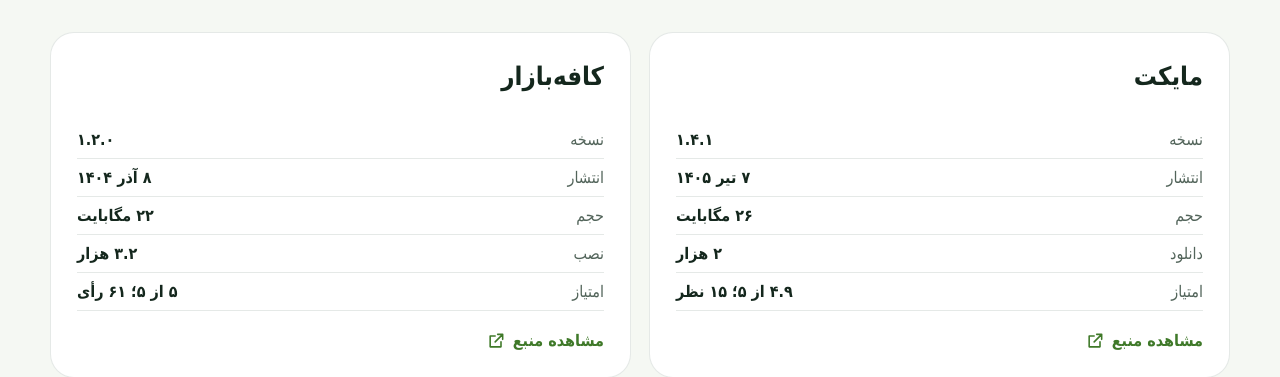
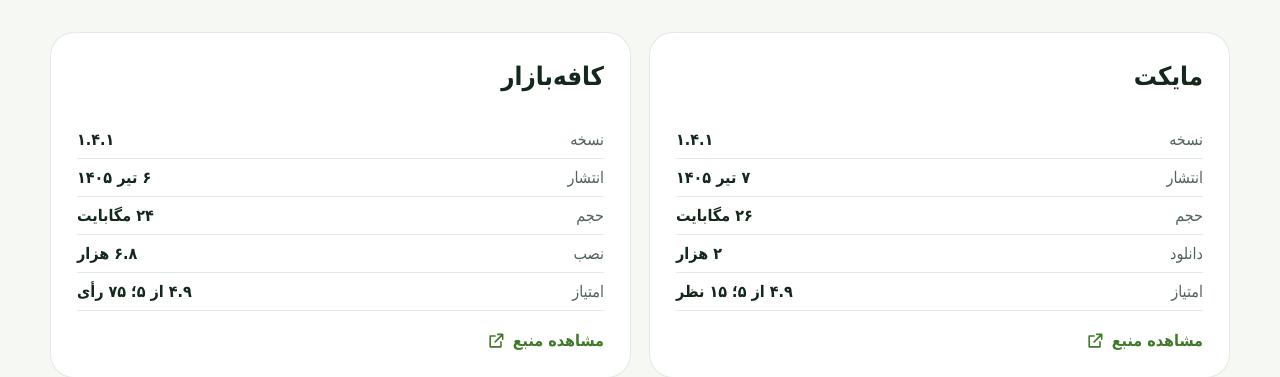
Before and after one commit to Ahadmtv/yakhchal-nextjs, a Next.js app: page /download in a window 1280 px wide. Shown: the part 1008-1385 px from the top of the page. Built offline with nearby package versions, Linux system fonts and the light colour scheme; no server answers; a small style sheet from the web is missing.

Commit message:
feat: add verified store reviews and stats

```diff
--- a/src/app/download/page.tsx
+++ b/src/app/download/page.tsx
@@ -4,7 +4,7 @@
 import DownloadQrCode from "@/components/DownloadQrCode";
 import Icon from "@/components/Icon";
 import StoreButtons from "@/components/StoreButtons";
-import { latestVerifiedRelease, storeListings } from "@/data/appStats";
+import { getStore, latestStoreVerification, latestVerifiedRelease, storeListings } from "@/data/appStats";
 import { assets } from "@/lib/assets";
 import { serializeJsonLd } from "@/lib/jsonld";
 import { siteConfig } from "@/lib/site";
@@ -47,6 +47,8 @@
   },
 ] as const;
 
+const myket = getStore("myket");
+
 const softwareSchema = {
   "@context": "https://schema.org",
   "@type": "MobileApplication",
@@ -55,8 +57,8 @@
   applicationCategory: "LifestyleApplication",
   description,
   url: `${siteConfig.url}/download`,
-  downloadUrl: storeListings[0].url,
-  softwareVersion: "1.4.1",
+  downloadUrl: myket.url,
+  softwareVersion: latestVerifiedRelease.version,
   image: assets.og,
   publisher: { "@type": "Organization", name: "گروه یخچال", url: siteConfig.url },
 };
@@ -85,7 +87,7 @@
               <h1>{title}</h1>
               <p className="detail-lead">از فروشگاه مورداعتماد خود نصب کنید و مواد خانه، پیشنهاد غذا، برنامه هفتگی و فهرست خرید را کنار هم نگه دارید.</p>
               <StoreButtons source="download_page_hero" />
-              <p className="verified-note"><Icon name="check" />اطلاعات فروشگاه‌ها آخرین‌بار در <time dateTime={storeListings[0].verifiedAt}>{storeListings[0].verifiedAtLabel}</time> بررسی شده‌اند.</p>
+              <p className="verified-note"><Icon name="check" />اطلاعات فروشگاه‌ها آخرین‌بار در <time dateTime={latestStoreVerification.date}>{latestStoreVerification.label}</time> بررسی شده‌اند.</p>
             </div>
             <div className="download-page-visual">
               <Image src={assets.appPreview760} alt="نمای واقعی اپلیکیشن یخچال" width={760} height={1516} preload quality={85} sizes="(max-width: 699px) 230px, 300px" />
@@ -101,20 +103,20 @@
                 <article key={store.id}>
                   <h3>{store.name}</h3>
                   <dl>
-                    <div><dt>نسخه</dt><dd>{store.version}</dd></div>
-                    <div><dt>انتشار</dt><dd>{store.releaseDate}</dd></div>
+                    <div><dt>نسخه</dt><dd>{store.versionLabel}</dd></div>
+                    <div><dt>انتشار</dt><dd><time dateTime={store.releaseDate}>{store.releaseDateLabel}</time></dd></div>
                     <div><dt>حجم</dt><dd>{store.size}</dd></div>
                     <div><dt>{store.metricLabel}</dt><dd>{store.metricValue}</dd></div>
                     <div><dt>امتیاز</dt><dd>{store.rating}؛ {store.ratingCount}</dd></div>
                   </dl>
-                  <a className="text-link" href={store.url} target="_blank" rel="noopener noreferrer">مشاهده منبع<Icon name="external" /></a>
+                  <a className="text-link" href={store.url} target="_blank" rel="noopener noreferrer">مشاهده منبع<span className="sr-only"> (در پنجره جدید)</span><Icon name="external" /></a>
                 </article>
               ))}
             </div>
           </section>
 
           <section className="release-notes" aria-labelledby="release-notes-title">
-            <div><p className="eyebrow">تغییرات اخیر</p><h2 id="release-notes-title">نسخه {latestVerifiedRelease.version}</h2><p>{latestVerifiedRelease.date}، طبق توضیحات انتشار {latestVerifiedRelease.store}</p></div>
+            <div><p className="eyebrow">تغییرات اخیر</p><h2 id="release-notes-title">نسخه {latestVerifiedRelease.versionLabel}</h2><p><time dateTime={latestVerifiedRelease.date}>{latestVerifiedRelease.dateLabel}</time>، طبق توضیحات انتشار {latestVerifiedRelease.store}</p></div>
             <ul>{latestVerifiedRelease.changes.map((change) => <li key={change}><Icon name="check" />{change}</li>)}</ul>
           </section>
 
--- a/src/app/globals.css
+++ b/src/app/globals.css
@@ -639,6 +639,8 @@
   .testimonial-card > svg { width: 25px; color: var(--primary); }
   .testimonial-card blockquote { min-height: 62px; margin: 18px 0; font-size: 1.04rem; line-height: 1.9; }
   .testimonial-card figcaption { display: flex; align-items: center; justify-content: space-between; gap: 12px; color: var(--text-muted); font-size: .78rem; }
+  .testimonial-card figcaption > span { display: grid; gap: 2px; }
+  .testimonial-card figcaption small, .testimonial-card figcaption time { font-size: .7rem; }
   .testimonial-card figcaption a { color: var(--primary); font-weight: 750; }
   .product-update-section { background: color-mix(in srgb,var(--surface-soft) 58%,transparent); }
   .release-card { display: grid; grid-template-columns: 150px 1fr; gap: 28px; margin-top: 38px; padding: 28px; border: 1px solid var(--border); border-radius: 28px; background: var(--surface); box-shadow: 0 18px 50px var(--shadow); }
--- a/src/app/page.tsx
+++ b/src/app/page.tsx
@@ -15,7 +15,7 @@
 import { serializeJsonLd } from "@/lib/jsonld";
 import { assets } from "@/lib/assets";
 import { siteConfig } from "@/lib/site";
-import { latestVerifiedRelease, storeListings } from "@/data/appStats";
+import { getStore, latestVerifiedRelease } from "@/data/appStats";
 
 export const metadata: Metadata = {
   title: { absolute: "با مواد یخچال، برنامه غذایی هفته را بساز | یخچال" },
@@ -58,6 +58,8 @@
   sameAs: ["https://instagram.com/yakhchal.app", "https://www.linkedin.com/company/yakhchal"],
 };
 
+const myket = getStore("myket");
+
 const softwareSchema = {
   "@context": "https://schema.org",
   "@type": "MobileApplication",
@@ -67,7 +69,7 @@
   softwareVersion: latestVerifiedRelease.version,
   description: siteConfig.description,
   url: `${siteConfig.url}/download`,
-  downloadUrl: storeListings[0].url,
+  downloadUrl: myket.url,
   image: assets.og,
   featureList: [
     "برنامه‌ریزی وعده‌های هفتگی",
--- a/src/components/DownloadSection.tsx
+++ b/src/components/DownloadSection.tsx
@@ -16,7 +16,7 @@
             <h2 id="download-title">یخچال را همین حالا همراه خودتان ببرید</h2>
             <p>برای مدیریت موجودی، پیشنهاد غذا، برنامه هفتگی و فهرست خرید، فروشگاه موردنظر خود را انتخاب کنید.</p>
             <ul className="download-benefits">
-              {["رابط فارسی", `آخرین نسخه تأییدشده ${latestVerifiedRelease.version}`, "انتشار رسمی برای اندروید"].map((item) => <li key={item}><Icon name="check" />{item}</li>)}
+              {["رابط فارسی", `آخرین نسخه تأییدشده ${latestVerifiedRelease.versionLabel}`, "انتشار رسمی برای اندروید"].map((item) => <li key={item}><Icon name="check" />{item}</li>)}
             </ul>
             <StoreButtons source="home_download_section" />
             <Link className="text-link download-details-link" href="/download">جزئیات نسخه و راهنمای نصب<Icon name="arrow" /></Link>
--- a/src/components/HeroTrustBar.tsx
+++ b/src/components/HeroTrustBar.tsx
@@ -1,4 +1,4 @@
-import { storeListings } from "@/data/appStats";
+import { latestStoreVerification, storeListings } from "@/data/appStats";
 
 export default function HeroTrustBar() {
   return (
@@ -8,9 +8,10 @@
           <span>{store.name}</span>
           <strong>{store.rating}</strong>
           <small>{store.ratingCount}</small>
+          <span className="sr-only"> (در پنجره جدید)</span>
         </a>
       ))}
-      <p>بررسی آمار: <time dateTime={storeListings[0].verifiedAt}>{storeListings[0].verifiedAtLabel}</time></p>
+      <p>بررسی آمار: <time dateTime={latestStoreVerification.date}>{latestStoreVerification.label}</time></p>
     </div>
   );
 }
--- a/src/components/ProductUpdateSection.tsx
+++ b/src/components/ProductUpdateSection.tsx
@@ -10,14 +10,14 @@
         <SectionHeading
           eyebrow="آخرین نسخه تأییدشده"
           title={<span id="product-update-title">یخچال همچنان در حال بهترشدن است</span>}
-          description={`نسخه ${latestVerifiedRelease.version} در ${latestVerifiedRelease.date} در ${latestVerifiedRelease.store} ثبت شده است.`}
+          description={`نسخه ${latestVerifiedRelease.versionLabel} در ${latestVerifiedRelease.dateLabel} در ${latestVerifiedRelease.store} ثبت شده است.`}
           align="center"
         />
         <div className="release-card">
-          <div className="release-version"><span>نسخه</span><strong>{latestVerifiedRelease.version}</strong><time>{latestVerifiedRelease.date}</time></div>
+          <div className="release-version"><span>نسخه</span><strong>{latestVerifiedRelease.versionLabel}</strong><time dateTime={latestVerifiedRelease.date}>{latestVerifiedRelease.dateLabel}</time></div>
           <ul>{latestVerifiedRelease.changes.map((change) => <li key={change}><Icon name="check" />{change}</li>)}</ul>
           <div className="release-actions">
-            <a className="text-link" href={latestVerifiedRelease.sourceUrl} target="_blank" rel="noopener noreferrer">مشاهده منبع انتشار<Icon name="external" /></a>
+            <a className="text-link" href={latestVerifiedRelease.sourceUrl} target="_blank" rel="noopener noreferrer">مشاهده منبع انتشار<span className="sr-only"> (در پنجره جدید)</span><Icon name="external" /></a>
             <Link className="button button-primary" href="/download">نصب نسخه جدید</Link>
           </div>
         </div>
--- a/src/data/appStats.ts
+++ b/src/data/appStats.ts
@@ -11,13 +11,25 @@
   rating: string;
   ratingCount: string;
   version: string;
+  versionLabel: string;
   releaseDate: string;
+  releaseDateLabel: string;
   size: string;
   verifiedAt: string;
   verifiedAtLabel: string;
 }>;
 
-// Store metadata was checked against the public listings on 2026-08-02.
+export type VerifiedTestimonial = Readonly<{
+  quote: string;
+  author: string;
+  store: "مایکت" | "کافه‌بازار";
+  sourceUrl: string;
+  rating?: string;
+  publishedAt?: string;
+  verifiedAt: string;
+}>;
+
+// Public store metadata was checked against both official listings on 2026-08-02.
 // Keep downloads and installs separate: the stores use different metric definitions.
 export const storeListings: readonly StoreListing[] = [
   {
@@ -30,8 +42,10 @@
     metricValue: "۲ هزار",
     rating: "۴.۹ از ۵",
     ratingCount: "۱۵ نظر",
-    version: "۱.۴.۱",
-    releaseDate: "۷ تیر ۱۴۰۵",
+    version: "1.4.1",
+    versionLabel: "۱.۴.۱",
+    releaseDate: "2026-06-28",
+    releaseDateLabel: "۷ تیر ۱۴۰۵",
     size: "۲۶ مگابایت",
     verifiedAt: "2026-08-02",
     verifiedAtLabel: "۱۱ مرداد ۱۴۰۵",
@@ -43,41 +57,16 @@
     trackedUrl: "https://cafebazaar.ir/app/me.jfrpr.yakhchal?utm_source=yakhchalapp.ir&utm_medium=referral&utm_campaign=app_download&utm_content=bazaar",
     logo: "/assets/stores/cafebazaar-logo.png",
     metricLabel: "نصب",
-    metricValue: "۳.۲ هزار",
-    rating: "۵ از ۵",
-    ratingCount: "۶۱ رأی",
-    version: "۱.۲.۰",
-    releaseDate: "۸ آذر ۱۴۰۴",
-    size: "۲۲ مگابایت",
+    metricValue: "۶.۸ هزار",
+    rating: "۴.۹ از ۵",
+    ratingCount: "۷۵ رأی",
+    version: "1.4.1",
+    versionLabel: "۱.۴.۱",
+    releaseDate: "2026-06-27",
+    releaseDateLabel: "۶ تیر ۱۴۰۵",
+    size: "۲۴ مگابایت",
     verifiedAt: "2026-08-02",
     verifiedAtLabel: "۱۱ مرداد ۱۴۰۵",
-  },
-] as const;
-
-export const latestVerifiedRelease = {
-  version: "۱.۴.۱",
-  date: "۷ تیر ۱۴۰۵",
-  store: "مایکت",
-  sourceUrl: storeListings[0].url,
-  changes: [
-    "انتقال مواد خریداری‌شده میان لیست خرید و موجودی یخچال",
-    "افزوده‌شدن قابلیت «سریع‌پز» برای پیشنهاد غذا از مواد انتخابی",
-    "بهبود رابط کاربری لیست خرید",
-  ],
-} as const;
-
-export const verifiedTestimonials = [
-  {
-    quote: "بسیار عالی و کاربردی، به‌ویژه برای خانم‌های شاغل.",
-    author: "sahebe",
-    store: "مایکت",
-    sourceUrl: storeListings[0].url,
-  },
-  {
-    quote: "مفید و کاربردی",
-    author: "حسین",
-    store: "مایکت",
-    sourceUrl: storeListings[0].url,
   },
 ] as const;
 
@@ -86,3 +75,110 @@
   if (!store) throw new Error(`Unknown store: ${id}`);
   return store;
 }
+
+const latestReleaseDate = storeListings.reduce(
+  (latest, store) => store.releaseDate > latest ? store.releaseDate : latest,
+  "",
+);
+const latestReleaseStore = storeListings.find((store) => store.releaseDate === latestReleaseDate);
+if (!latestReleaseStore) throw new Error("No verified store release is available");
+
+const latestVerificationDate = storeListings.reduce(
+  (latest, store) => store.verifiedAt > latest ? store.verifiedAt : latest,
+  "",
+);
+const latestVerificationStore = storeListings.find((store) => store.verifiedAt === latestVerificationDate);
+if (!latestVerificationStore) throw new Error("No store verification date is available");
+
+export const latestStoreVerification = {
+  date: latestVerificationStore.verifiedAt,
+  label: latestVerificationStore.verifiedAtLabel,
+} as const;
+
+const releaseChanges: Readonly<Record<string, readonly string[]>> = {
+  "1.4.1": [
+    "انتقال مواد خریداری‌شده میان لیست خرید و موجودی یخچال",
+    "افزوده‌شدن قابلیت «سریع‌پز» برای پیشنهاد غذا از مواد انتخابی",
+    "بهبود رابط کاربری لیست خرید",
+  ],
+};
+
+export const latestVerifiedRelease = {
+  version: latestReleaseStore.version,
+  versionLabel: latestReleaseStore.versionLabel,
+  date: latestReleaseStore.releaseDate,
+  dateLabel: latestReleaseStore.releaseDateLabel,
+  store: latestReleaseStore.name,
+  storeId: latestReleaseStore.id,
+  sourceUrl: latestReleaseStore.url,
+  changes: releaseChanges[latestReleaseStore.version] ?? [],
+} as const;
+
+const myket = getStore("myket");
+const bazaar = getStore("bazaar");
+
+export const verifiedTestimonials = [
+  {
+    quote: "من چند وقته نصبش کردم خیلی عالیه، اون قابلیت که تاریخ انقضای مواد داخل یخچال و فریزر رو یادآوری می کنه خیلی به درد بخوره. دیگه کمتر چیزی دور ریخته میشه، خدا قوت به سازنده اش",
+    author: "میجان سعدآبادی",
+    store: "کافه‌بازار",
+    sourceUrl: bazaar.url,
+    rating: "۵ از ۵",
+    publishedAt: "۱۴۰۵/۰۵/۰۳",
+    verifiedAt: "2026-08-02",
+  },
+  {
+    quote: "کار باهاش راحته و محیط برنامه مرتب و زیباست، فقط کاش قسمت جدیدترین دستور پخت ها هم اضافه بشه که اخرین اپدیتها رو داشته باشم. و اینکه قسمت برنامه هفتگی، بتونه تقویمی و ماهیانه باشه که مجبور نباشم هر هفته پاک کنم از اول بنویسم",
+    author: "پارمیس",
+    store: "کافه‌بازار",
+    sourceUrl: bazaar.url,
+    rating: "۵ از ۵",
+    publishedAt: "۱۴۰۴/۱۱/۱۷",
+    verifiedAt: "2026-08-02",
+  },
+  {
+    quote: "بهترین برنامه است واقعا، گرافیک عالی، کاربری آسان، تنوع غذاها و مهمترین نکته با اینترنت ملی خوب بالا میاد، امیدوارم همینطور پر قدرت ادامه داشته باشه، موفق باشید💐",
+    author: "مختار عبودی",
+    store: "کافه‌بازار",
+    sourceUrl: bazaar.url,
+    rating: "۵ از ۵",
+    publishedAt: "۱۴۰۵/۰۱/۱۷",
+    verifiedAt: "2026-08-02",
+  },
+  {
+    quote: "انصافا آفرین، واقعا جالبه و مورد نیاز بود، پیشنهادغذا براساس مواد در یخچال فوق العاده هست",
+    author: "alla1",
+    store: "کافه‌بازار",
+    sourceUrl: bazaar.url,
+    rating: "۵ از ۵",
+    publishedAt: "۱۴۰۵/۰۱/۲۴",
+    verifiedAt: "2026-08-02",
+  },
+  {
+    quote: "از بخش برنامه غذایی هفتگی برنامه یک هفته رو تنظیم کردم و لیست خرید برام تهیه کرد که جالب بود. 😍 ممنون از ناشر این برنامه⭐️⭐️⭐️⭐️⭐️",
+    author: "mary",
+    store: "کافه‌بازار",
+    sourceUrl: bazaar.url,
+    rating: "۵ از ۵",
+    publishedAt: "۱۴۰۴/۰۷/۰۴",
+    verifiedAt: "2026-08-02",
+  },
+  {
+    quote: "چقدر خوب که میشه تنظیم کرد برا چند نفر غذا درست کنم ممنون🙏",
+    author: "Heydarabadi",
+    store: "کافه‌بازار",
+    sourceUrl: bazaar.url,
+    rating: "۵ از ۵",
+    publishedAt: "۱۴۰۴/۰۷/۱۷",
+    verifiedAt: "2026-08-02",
+  },
+  {
+    quote: "بسیار عالی و کاربردی به ویژه برای خانم های شاغل.",
+    author: "sahebe",
+    store: "مایکت",
+    sourceUrl: myket.url,
+    rating: "۵ از ۵",
+    publishedAt: "۱۳ مهر ۱۴۰۴",
+    verifiedAt: "2026-08-02",
+  },
+] as const satisfies readonly VerifiedTestimonial[];
```
Also changed, not shown: src/components/TestimonialsSection.tsx (+6 -3 lines).
